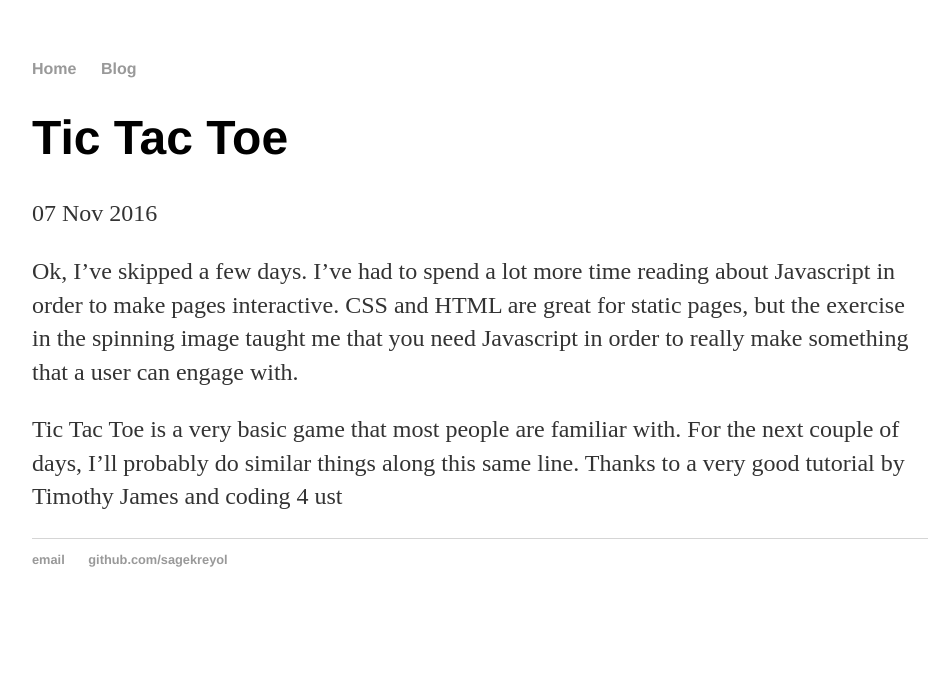
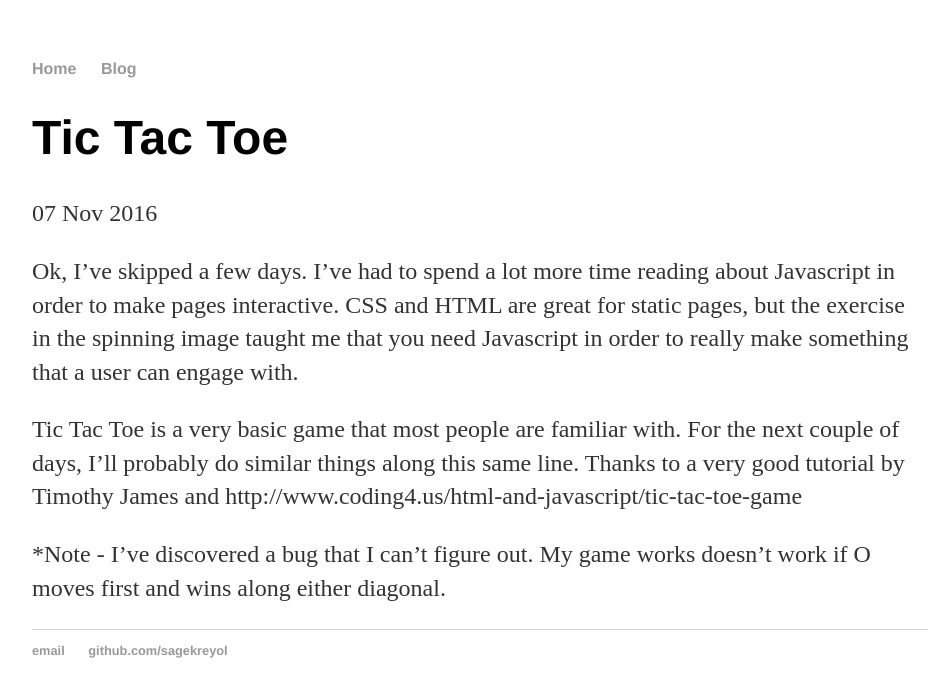
Before and after one commit to sagekreyol/sagekreyol.github.io, a Jekyll site: the page built from _posts/2016-11-7-Day5TicTacToe.md, in a window 1280 px wide. Shown: the top 697 px of the page, without its empty margins (160-1099 px from the left). Built offline with Jekyll 4.4.1, drawn with Linux system fonts in a browser that asks for light colours.

Commit message:
Update 2016-11-7-Day5TicTacToe.md

```diff
--- a/_posts/2016-11-7-Day5TicTacToe.md
+++ b/_posts/2016-11-7-Day5TicTacToe.md
@@ -6,4 +6,6 @@ date: 2016-11-7
 
 Ok, I've skipped a few days.  I've had to spend a lot more time reading about Javascript in order to make pages interactive.  CSS and HTML are great for static pages, but the exercise in the spinning image taught me that you need Javascript in order to really make something that a user can engage with.
 
-Tic Tac Toe is a very basic game that most people are familiar with.  For the next couple of days, I'll probably do similar things along this same line.  Thanks to a very good tutorial by Timothy James and coding 4 ust
+Tic Tac Toe is a very basic game that most people are familiar with.  For the next couple of days, I'll probably do similar things along this same line.  Thanks to a very good tutorial by Timothy James and http://www.coding4.us/html-and-javascript/tic-tac-toe-game
+
+*Note - I've discovered a bug that I can't figure out.  My game works doesn't work if O moves first and wins along either diagonal.
```
